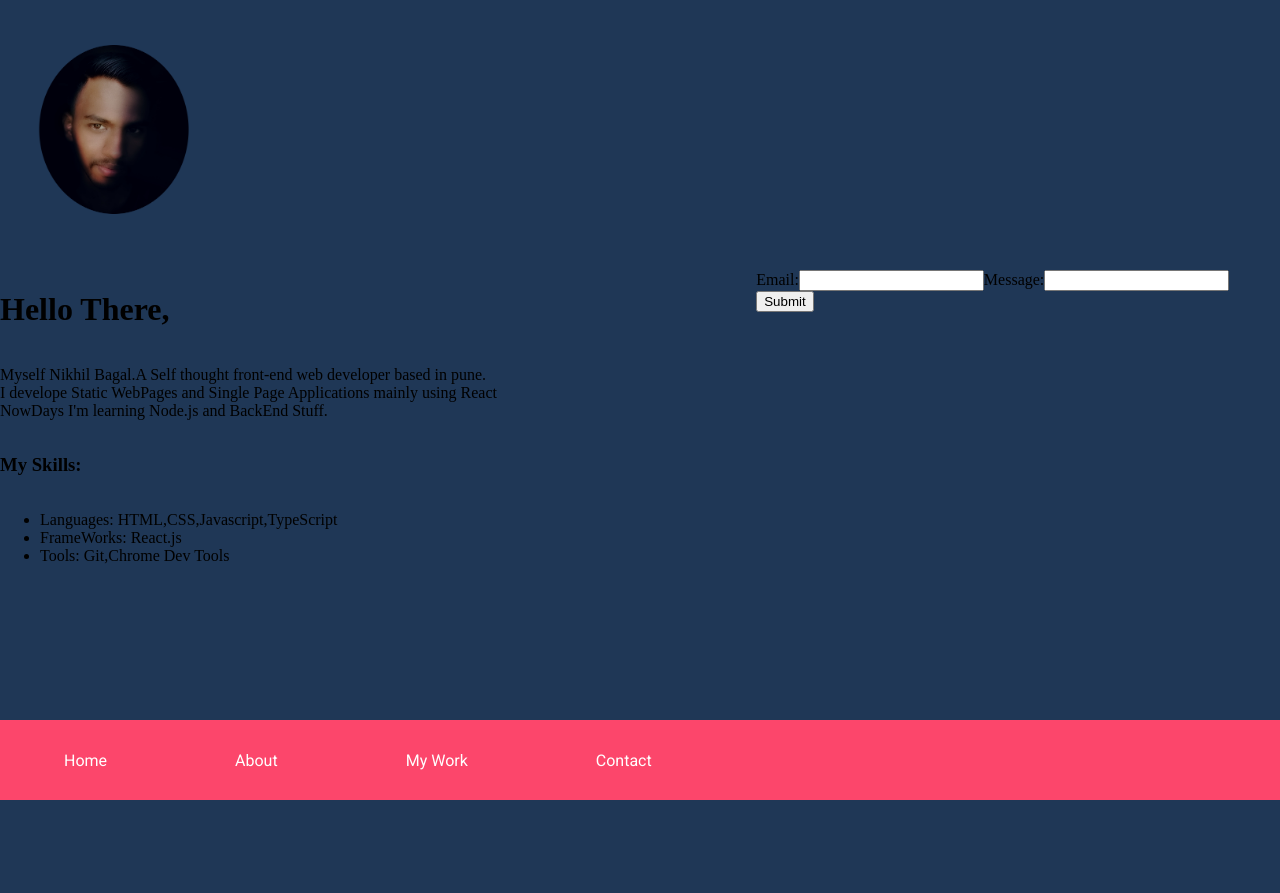
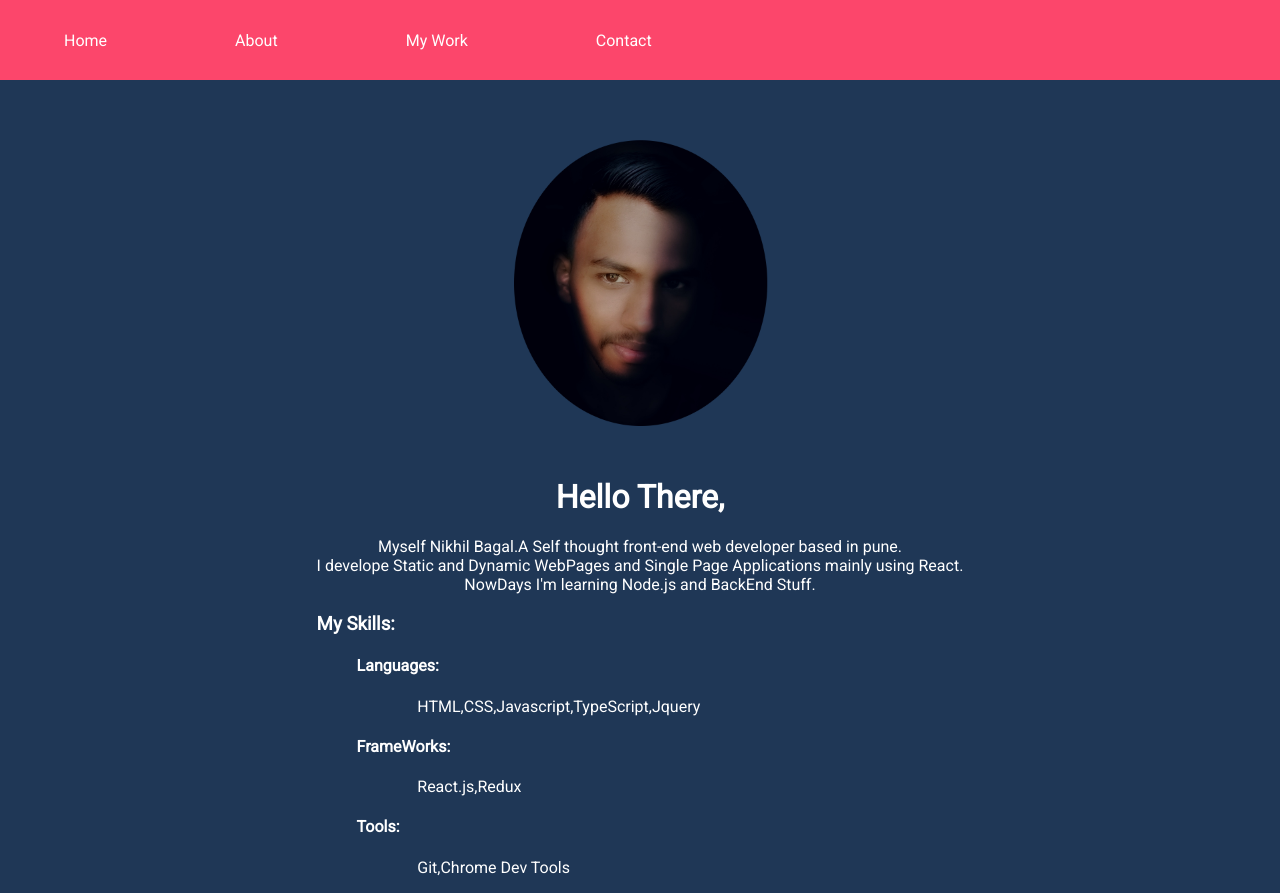
Before and after one commit to NikhilBagal/portfolio, a React (Create React App) app: page /portfolio/about in a window 1280 px wide. Before the commit the page ends 800 px from the top, so only its background shows below. Built offline with nearby package versions, Linux system fonts and the light colour scheme.

Commit message:
about page finished

```diff
--- a/src/components/About.js
+++ b/src/components/About.js
@@ -1,26 +1,24 @@
 import React from 'react';
-import Form from './Form';
 import { Link } from 'react-router-dom';
 
 const About = () => {
     return (
         <div className="about-sec">
-
+            <img src={require("../NikEdit.png") } alt="self" className="portrait-img"/>
             <div className="text-sec">
-                <img src={require("../NikEdit.png") } alt="self" className="portrait-img"/>
                 <h1>Hello There,</h1>
                 <p>Myself Nikhil Bagal.A Self thought front-end web developer based in pune.<br></br>
-                    I develope Static WebPages and Single Page Applications mainly using React<br></br>
+                    I develope Static and Dynamic WebPages and Single Page Applications mainly using React.<br></br>
                     NowDays I'm learning Node.js and BackEnd Stuff.
                 </p>
                 <h3>My Skills: </h3>
                 <ul>
-                    <li>Languages: HTML,CSS,Javascript,TypeScript</li>
-                    <li>FrameWorks: React.js</li>
-                    <li>Tools: Git,Chrome Dev Tools</li>
+                    <li><h4>Languages: </h4><p>HTML,CSS,Javascript,TypeScript,Jquery</p></li>
+                    <li><h4>FrameWorks: </h4><p>React.js,Redux</p></li>
+                    <li><h4>Tools: </h4><p>Git,Chrome Dev Tools</p></li>
                 </ul>
             </div>
-            <Form />
+
             <nav>
                 <Link to="/"><p>Home</p></Link>
                 <Link to="/about"><p>About</p></Link>
--- a/src/components/Contact.js
+++ b/src/components/Contact.js
@@ -1,9 +1,11 @@
 import React from 'react';
+import Form from './Form';
 import { Link } from 'react-router-dom';
 
 const Contact = () => {
     return (
             <div className="contact-sec">
+                <Form />
                 <nav>
                     <Link to="/"><p>Home</p></Link>
                     <Link to="/about"><p>About</p></Link>
--- a/src/styles/style.css
+++ b/src/styles/style.css
@@ -54,24 +54,45 @@ body .wrapper .about-sec {
   display: -webkit-box;
   display: -ms-flexbox;
   display: flex;
+  -webkit-box-orient: vertical;
+  -webkit-box-direction: normal;
+      -ms-flex-direction: column;
+          flex-direction: column;
   -webkit-box-align: center;
       -ms-flex-align: center;
           align-items: center;
 }
 
-body .wrapper .about-sec .text-sec {
-  display: -webkit-box;
-  display: -ms-flexbox;
-  display: flex;
-  -webkit-box-orient: vertical;
-  -webkit-box-direction: normal;
-      -ms-flex-direction: column;
-          flex-direction: column;
+body .wrapper .about-sec .portrait-img {
+  max-width: 20%;
+  margin-top: 5%;
 }
 
-body .wrapper .about-sec .text-sec .portrait-img {
-  max-width: 20%;
-  margin: auto 5% auto 5%;
+body .wrapper .about-sec .text-sec {
+  margin-top: -5%;
+  color: #ffffff;
+  font-family: 'Roboto', sans-serif;
+}
+
+body .wrapper .about-sec .text-sec h1 {
+  text-align: center;
+}
+
+body .wrapper .about-sec .text-sec p {
+  text-align: center;
+}
+
+body .wrapper .about-sec .text-sec ul {
+  list-style: none;
+}
+
+body .wrapper .about-sec .text-sec ul p {
+  text-align: left;
+  margin-left: 10%;
+}
+
+body .wrapper .about-sec nav {
+  top: 0%;
 }
 
 body .wrapper nav {
--- a/src/styles/style.scss
+++ b/src/styles/style.scss
@@ -39,17 +39,33 @@ body {
         }
         .about-sec {
             display: flex;
+            flex-direction: column;
             align-items: center;
+            .portrait-img {
+                max-width: 20%;
+                margin-top: 5%;
+            }
             .text-sec {
-                display: flex;
-                flex-direction: column;
-                .portrait-img {
-                    max-width: 20%;
-                    margin: auto 5% auto 5%;
+                margin-top: -5%;
+                color: #ffffff;
+                font-family: 'Roboto', sans-serif;
+                h1 {
+                    text-align: center;
+                }
+                p {
+                    text-align: center;
+                }
+                ul {
+                    list-style: none;
+                    p {
+                        text-align: left;
+                        margin-left: 10%;
+                    }
                 }
             }
-
-
+            nav {
+                top: 0%;
+            }
         }
         nav {
             display: flex;
```
Also changed, not shown: 1 other file (tests, documents, lock files or other folders).
